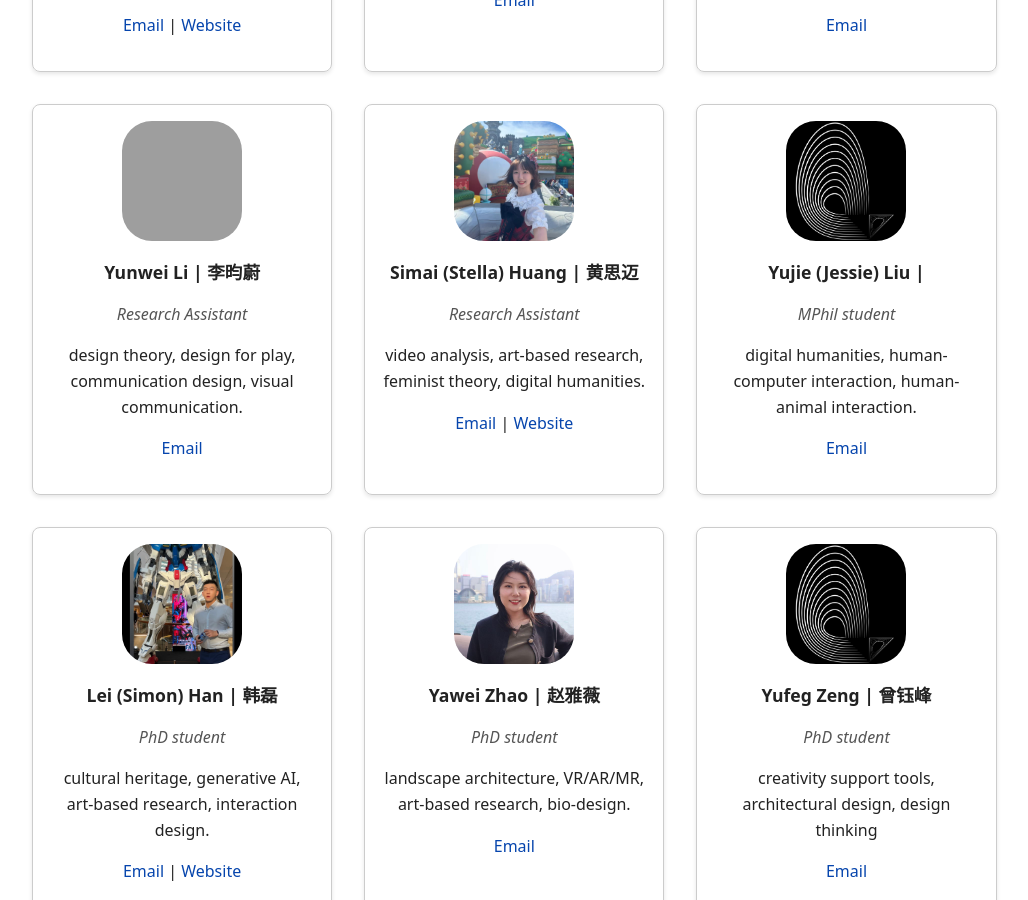
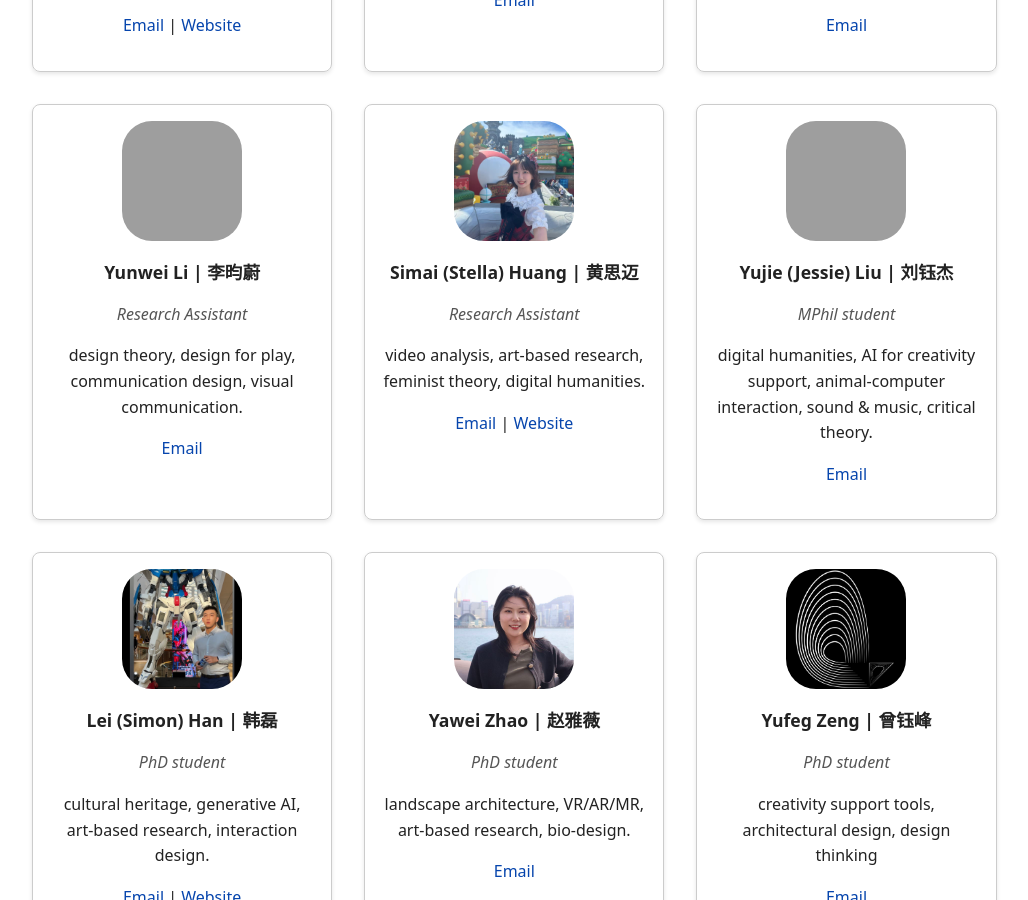
Before and after one commit to anqua/at-a, a Jekyll site: the page built from people.md, in a window 1280 px wide and 900 px high, scrolled down 520 px. Shown: the whole window, without its empty margins (124-1152 px from the left). Built offline with Jekyll 4.4.1, drawn with Linux system fonts in a browser that asks for light colours; some web fonts are replaced; grey boxes are pictures that could not be loaded.

Commit message:
Update people.yml

```diff
--- a/_data/people.yml
+++ b/_data/people.yml
@@ -30,11 +30,11 @@
   website: https://huangsimai.com
   research: "video analysis, art-based research, feminist theory, digital humanities."
 
-- name: Yujie (Jessie) Liu |
+- name: Yujie (Jessie) Liu | 刘钰杰
   role: MPhil student
-  photo: /at-a/assets/images/Logo_AtA.png
+  photo: /at-a/assets/images/Yujie.png
   email: yliu969@connect.hkust-gz.edu.cn
-  research: "digital humanities, human-computer interaction, human-animal interaction."
+  research: "digital humanities, AI for creativity support, animal-computer interaction, sound & music, critical theory."
 
 - name: Lei (Simon) Han | 韩磊
   role: PhD student
```
